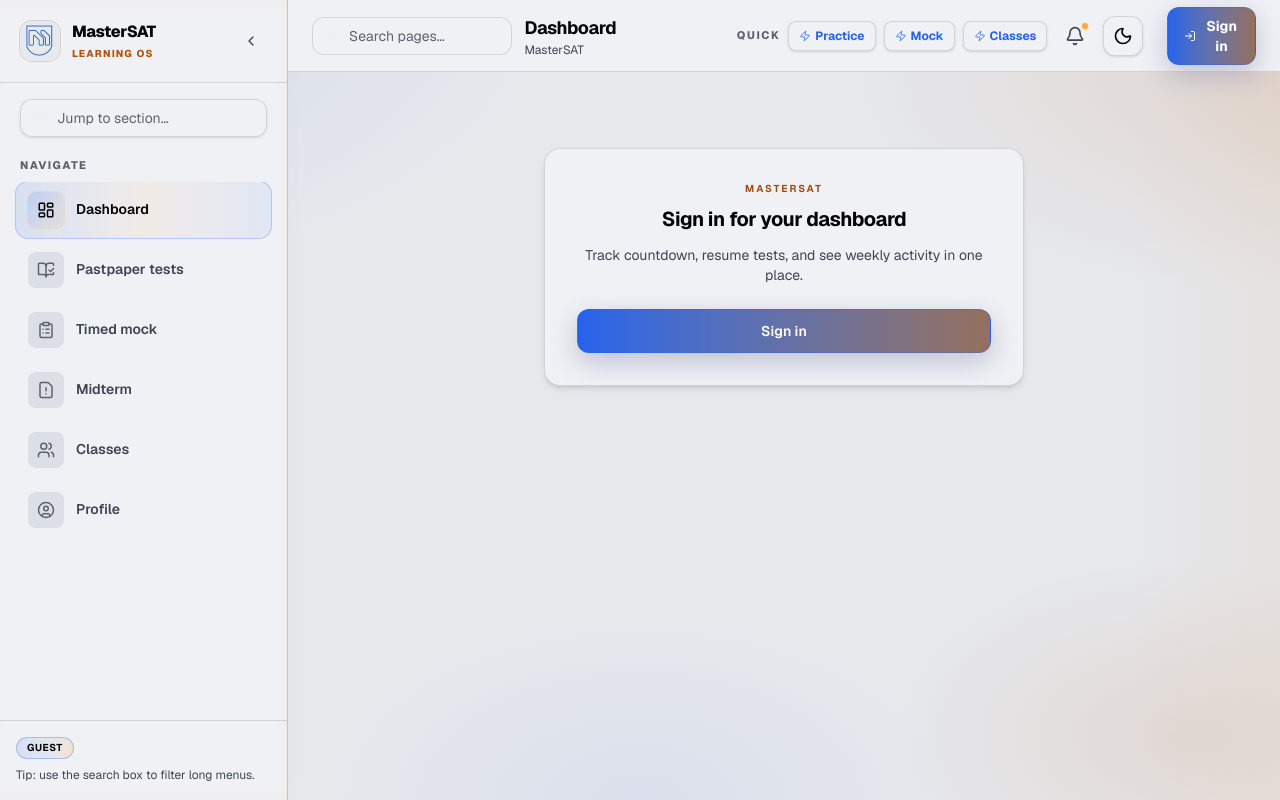
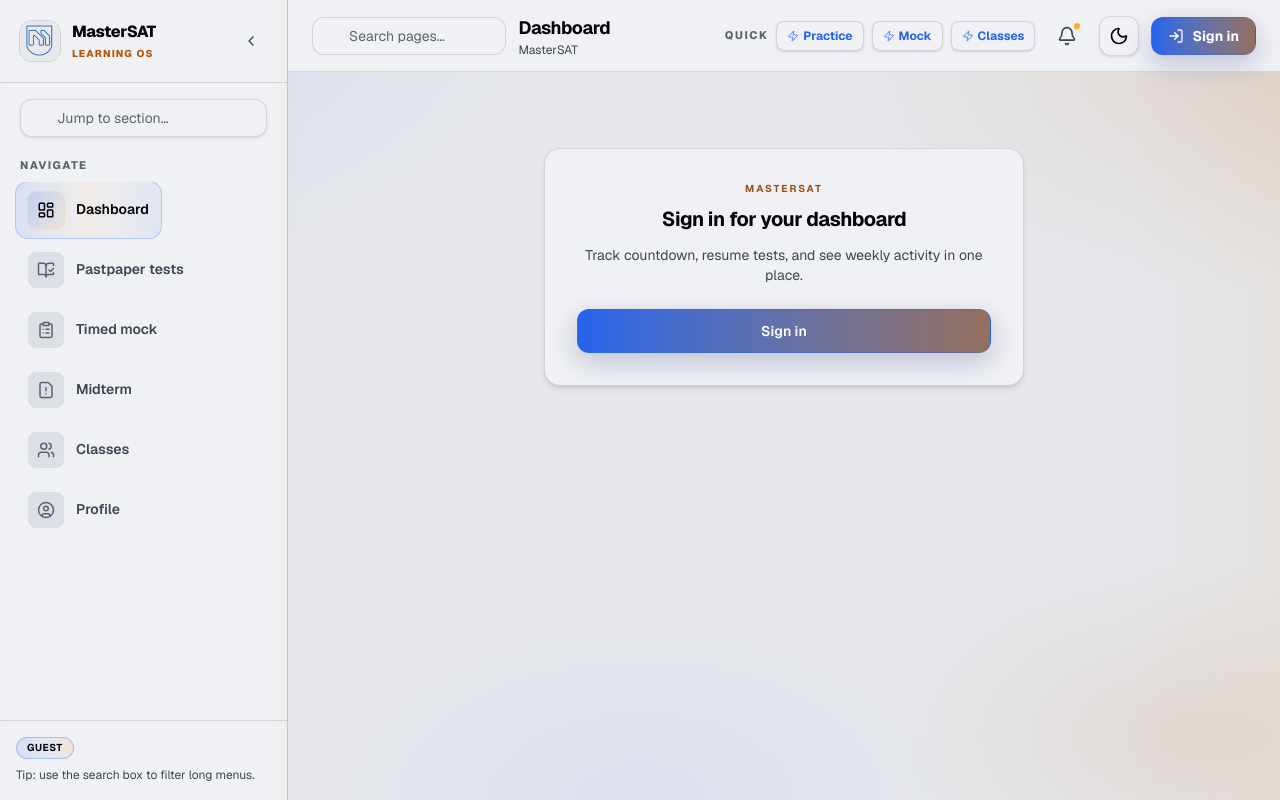
Before and after one commit to A1isherDev/DSAT-mock-exam, a Next.js app in the folder frontend/: page / in a window 1280 px wide. Built offline with nearby package versions, Linux system fonts and the light colour scheme.

Commit message:
dashboard modifications 1.2

```diff
--- a/frontend/src/app/(teacher)/layout.tsx
+++ b/frontend/src/app/(teacher)/layout.tsx
@@ -93,7 +93,7 @@ export default function TeacherLayout({ children }: { children: React.ReactNode
             {filtered.map(({ href, label, icon: Icon, tip }) => {
               const active = href === "/teacher" ? pathname === "/teacher" : pathname.startsWith(href);
               return (
-                <Tooltip key={href} content={tip} side="right">
+                <Tooltip key={href} content={tip} side="right" className="flex w-full min-w-0">
                   <Link
                     href={href}
                     className={cn(linkCls(active), "w-full")}
--- a/frontend/src/components/StudentShell.tsx
+++ b/frontend/src/components/StudentShell.tsx
@@ -286,7 +286,7 @@ export default function StudentShell({ children }: { children: React.ReactNode }
                       ? pathname === "/practice-tests" || pathname.startsWith("/practice-test/")
                       : pathname.startsWith(href);
                 return (
-                  <Tooltip key={href} content={tip} side="right">
+                  <Tooltip key={href} content={tip} side="right" className="flex w-full min-w-0">
                     <Link
                       href={href}
                       className={cn(navLinkClass(active), "w-full")}
@@ -320,7 +320,7 @@ export default function StudentShell({ children }: { children: React.ReactNode }
               Tip: use the search box to filter long menus.
             </p>
             {isLoggedIn ? (
-              <Tooltip content="Sign out" side="right">
+              <Tooltip content="Sign out" side="right" className="flex w-full min-w-0">
                 <button
                   type="button"
                   onClick={() => authApi.logout()}
@@ -401,7 +401,7 @@ export default function StudentShell({ children }: { children: React.ReactNode }
               </div>
             </div>
 
-            <div className="flex shrink-0 flex-nowrap items-center gap-1.5 sm:gap-2">
+            <div className="flex shrink-0 flex-nowrap items-center gap-2 sm:gap-2.5 md:gap-3">
               <div className="hidden items-center gap-2 lg:flex">
                 <span className="ds-section-title text-[9px]">Quick</span>
                 {quickLinks.map((q) => (
@@ -443,11 +443,16 @@ export default function StudentShell({ children }: { children: React.ReactNode }
               </div>
 
               {mounted && (
-                <Tooltip content={theme === "dark" ? "Light mode" : "Dark mode"} side="bottom">
+                <Tooltip
+                  content={theme === "dark" ? "Light mode" : "Dark mode"}
+                  side="bottom"
+                  className="shrink-0"
+                >
                   <IconButton
                     variant="default"
                     onClick={() => setTheme(theme === "dark" ? "light" : "dark")}
                     aria-label="Toggle dark mode"
+                    className="shrink-0"
                   >
                     {theme === "dark" ? <Sun className="h-5 w-5" /> : <Moon className="h-5 w-5" />}
                   </IconButton>
@@ -455,7 +460,7 @@ export default function StudentShell({ children }: { children: React.ReactNode }
               )}
 
               {isLoggedIn ? (
-                <Tooltip content="Profile" side="bottom" className="inline-flex w-auto shrink-0">
+                <Tooltip content="Profile" side="bottom" className="shrink-0">
                   <Link
                     href="/profile"
                     aria-label="Profile"
--- a/frontend/src/components/ui/Tooltip.tsx
+++ b/frontend/src/components/ui/Tooltip.tsx
@@ -27,7 +27,12 @@ export function Tooltip({
   className?: string;
 }) {
   return (
-    <span className={cn("group/ds-tip relative flex w-full max-w-full min-w-0", className)}>
+    <span
+      className={cn(
+        "group/ds-tip relative inline-flex max-w-max shrink-0",
+        className,
+      )}
+    >
       {children}
       <span
         role="tooltip"
```
